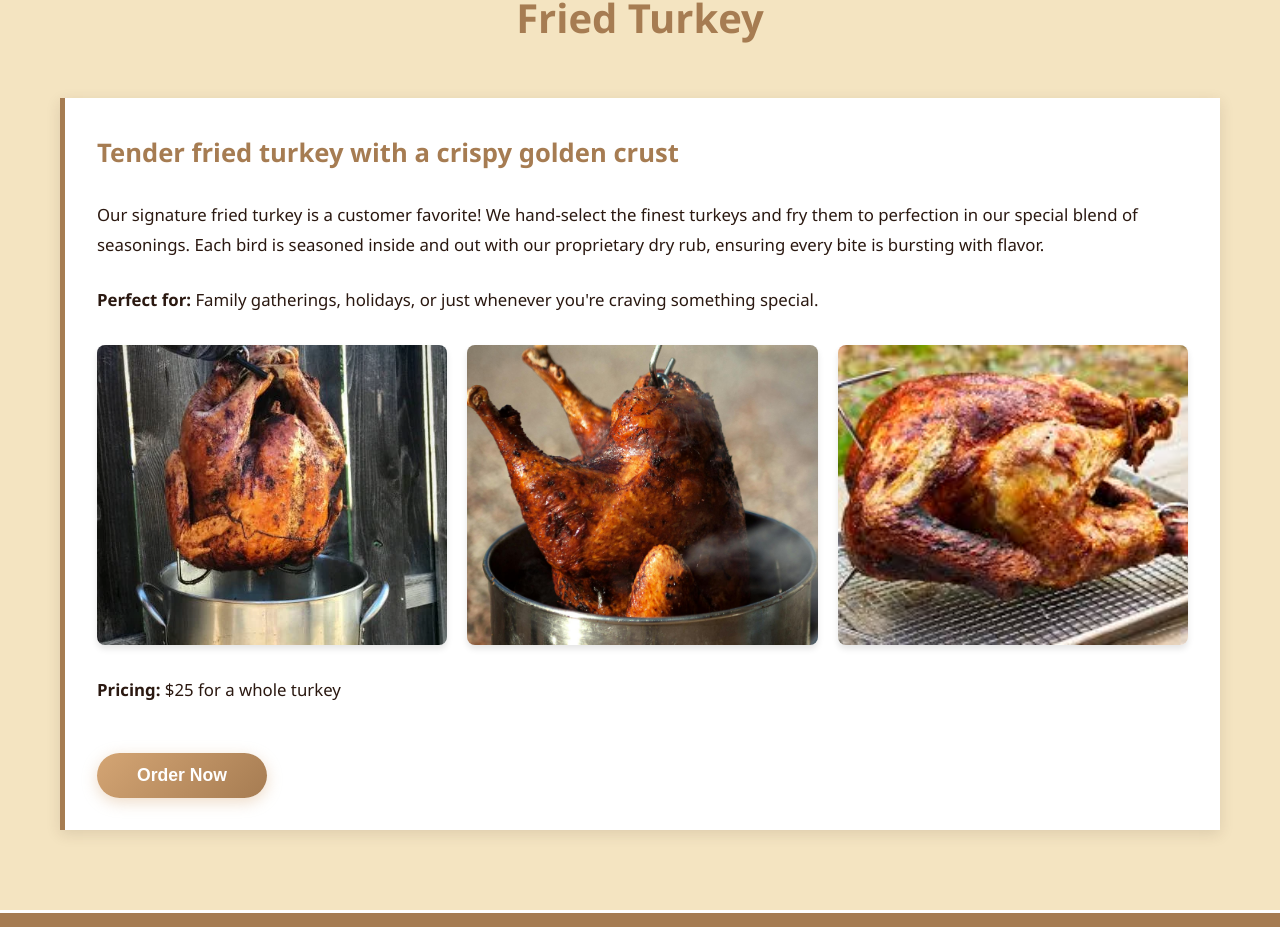
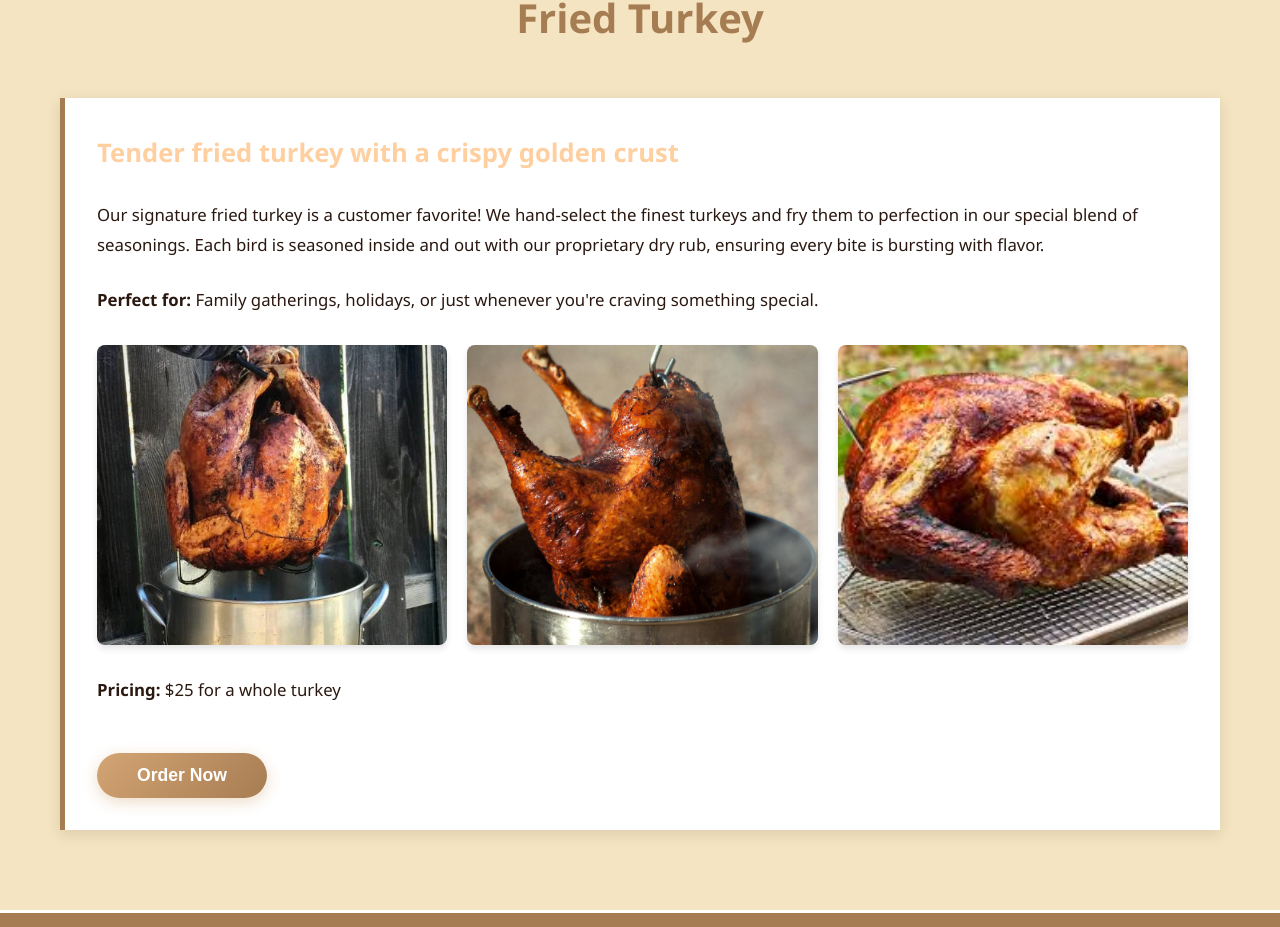
Before and after one commit to Diamond-Queen/BBQ---SECRET, a React (Vite) app: page /fried-turkey in a window 1280 px wide. Shown: the part 975-1902 px from the top of the page. Built offline with nearby package versions, Linux system fonts and the light colour scheme.

Commit message:
Borderline white

```diff
--- a/stylesheets/index.css
+++ b/stylesheets/index.css
@@ -499,7 +499,7 @@ a {
 }
 
 .page-turkey .menu-item-detail h3 {
-  color: #a67c52;
+  color: #ffcfa0;
 }
 
 .page-turkey .menu-item-detail p,
```
